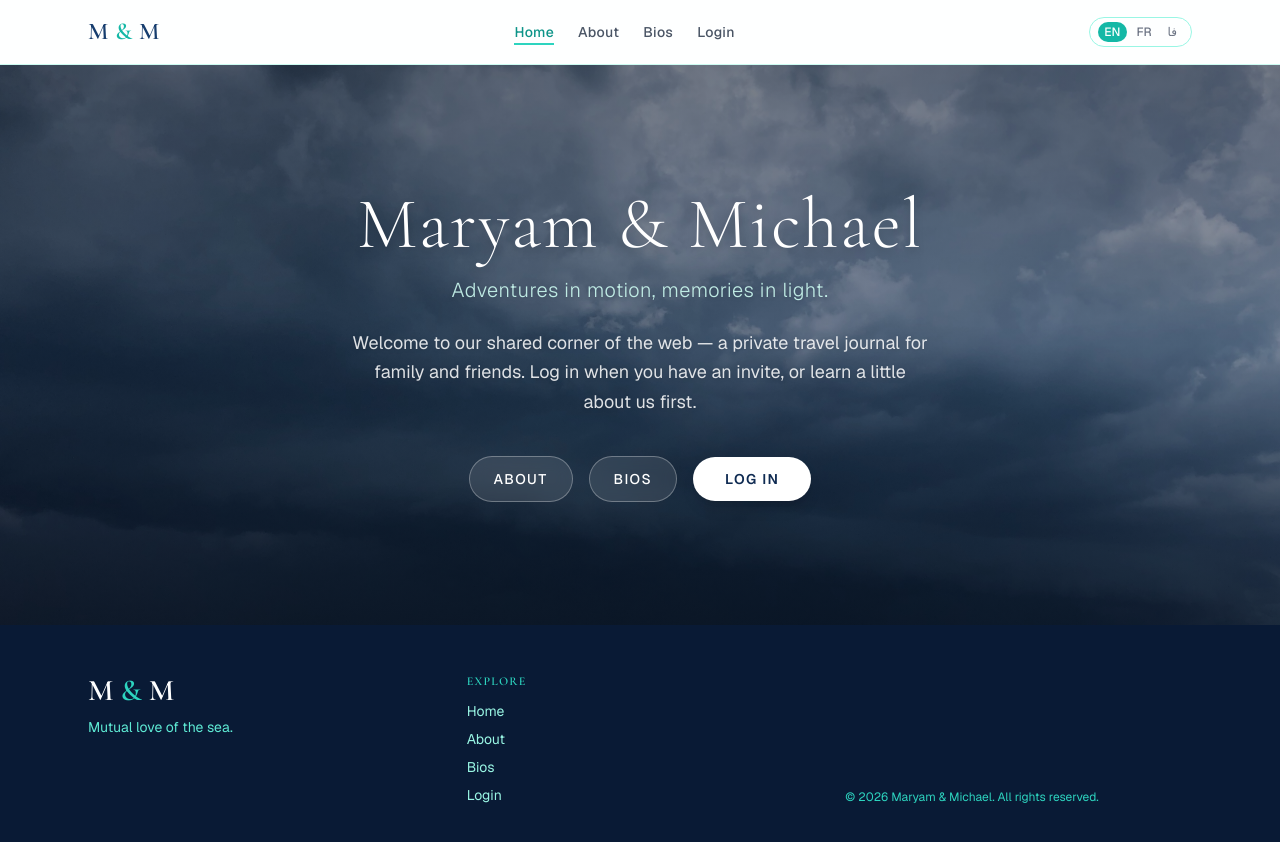
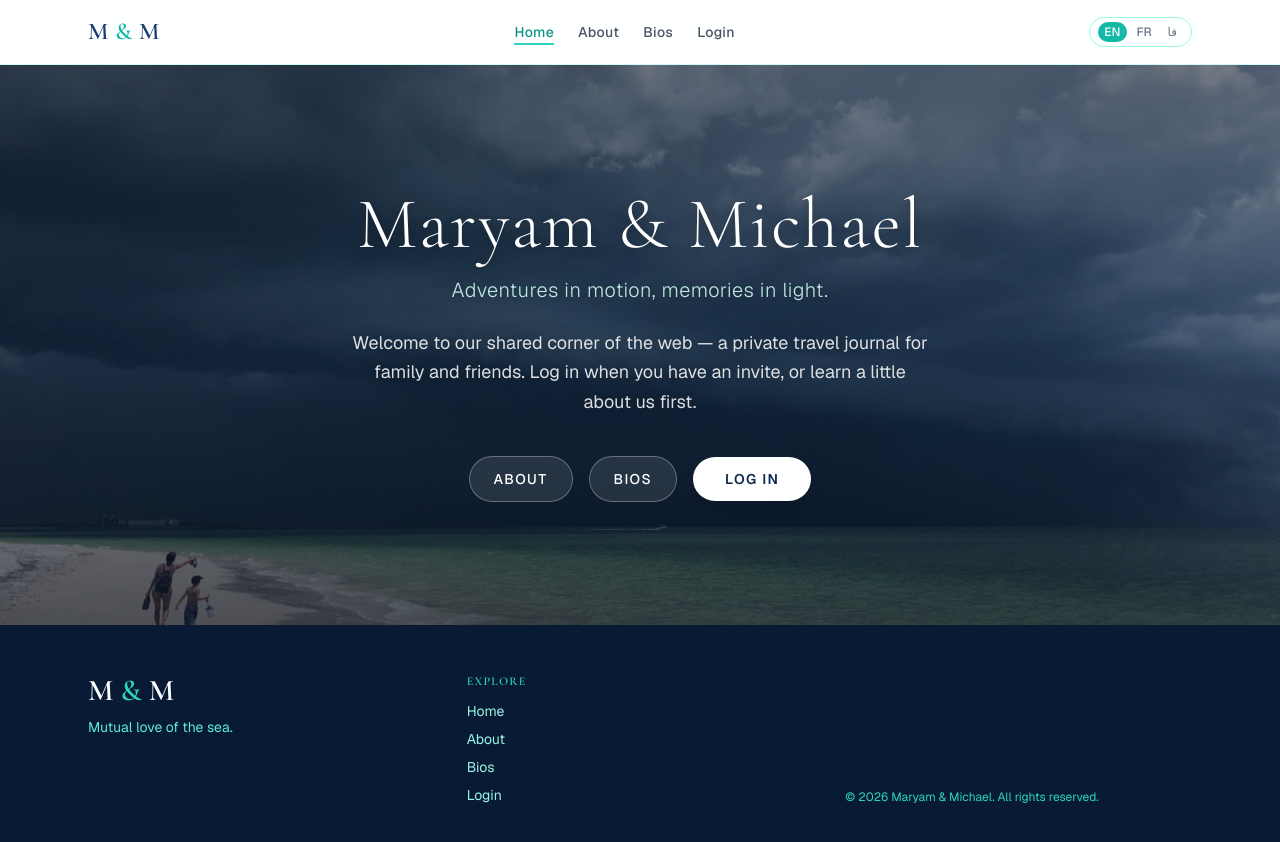
Before and after one commit to aquacode/m-m-site, a Next.js app: page /en in a window 1280 px wide. Shown: the top 842 px of the page. Built offline with nearby package versions, Linux system fonts and the light colour scheme.

Commit message:
Bias landing banner crop toward beach and ocean
Shift object-position lower so the hero shows beach, water, and sky.

```diff
--- a/src/app/[locale]/page.tsx
+++ b/src/app/[locale]/page.tsx
@@ -18,7 +18,7 @@ export default async function HomePage({ params }: Props) {
           fill
           priority
           sizes="100vw"
-          className="object-cover object-[center_35%]"
+          className="object-cover object-[center_75%]"
         />
         <div
           className="absolute inset-0 bg-gradient-to-b from-lapis-950/55 via-lapis-900/45 to-lapis-950/70"
```
